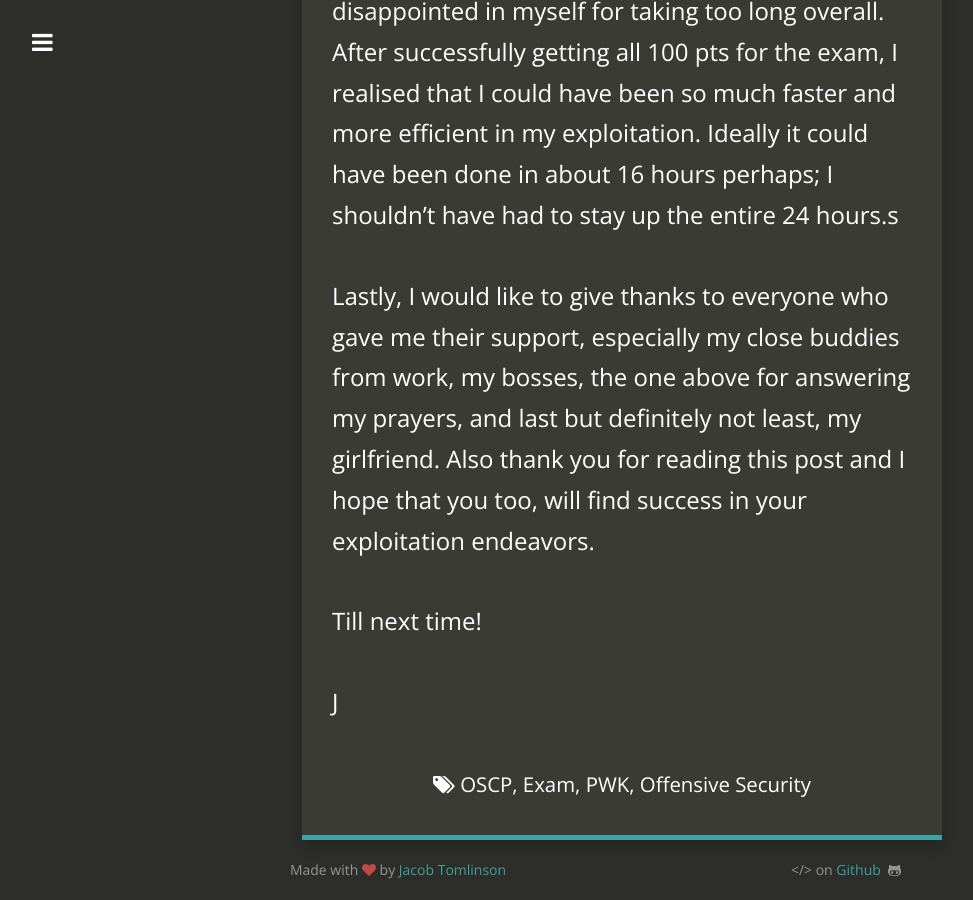
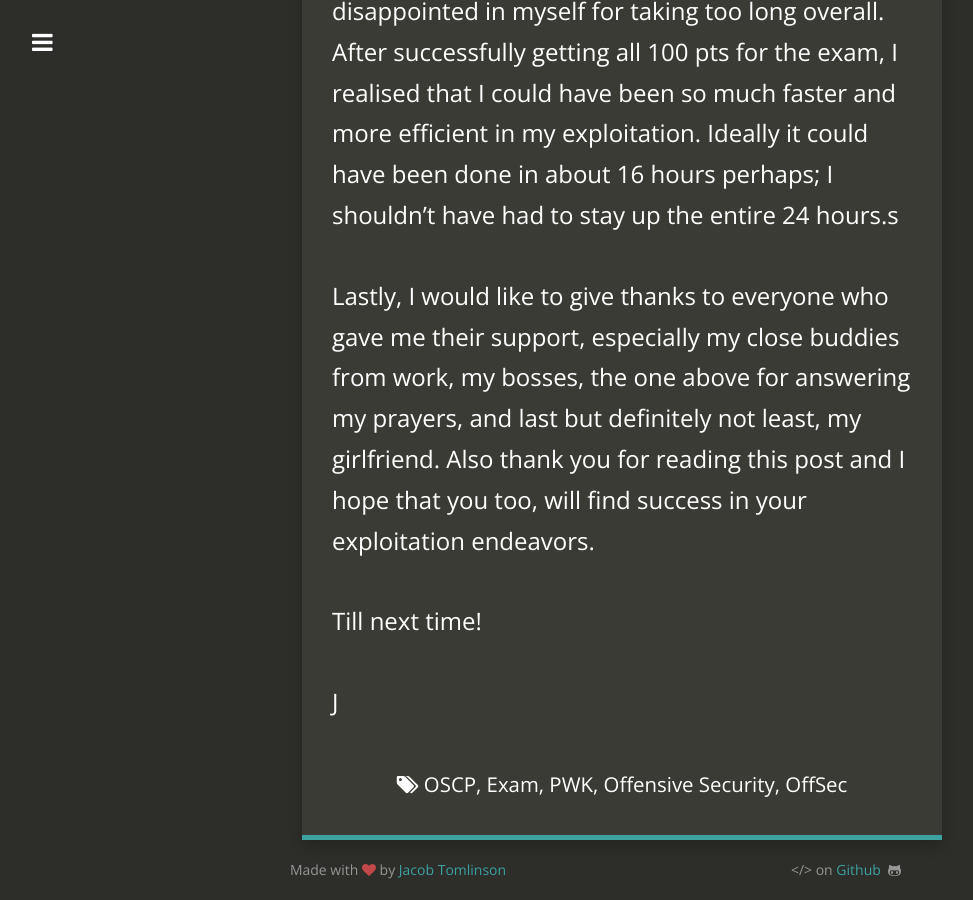
Before and after one commit to Dreamscent/Dreamscent.github.io, a Jekyll site: the page built from _posts/2020-03-16-My-OSCP-Journey.md, in a window 1280 px wide and 900 px high, scrolled down 15439 px. Shown: the whole window, without its empty margins (18-991 px from the left). Built offline with Jekyll 4.4.1, drawn with Linux system fonts in a browser that asks for light colours; nearby versions of some CDN libraries.

Commit message:
Update 2020-03-16-My-OSCP-Journey.md

```diff
--- a/_posts/2020-03-16-My-OSCP-Journey.md
+++ b/_posts/2020-03-16-My-OSCP-Journey.md
@@ -11,6 +11,7 @@ tags:
  - Exam
  - PWK
  - Offensive Security
+ - OffSec
 ---
 
 
```
